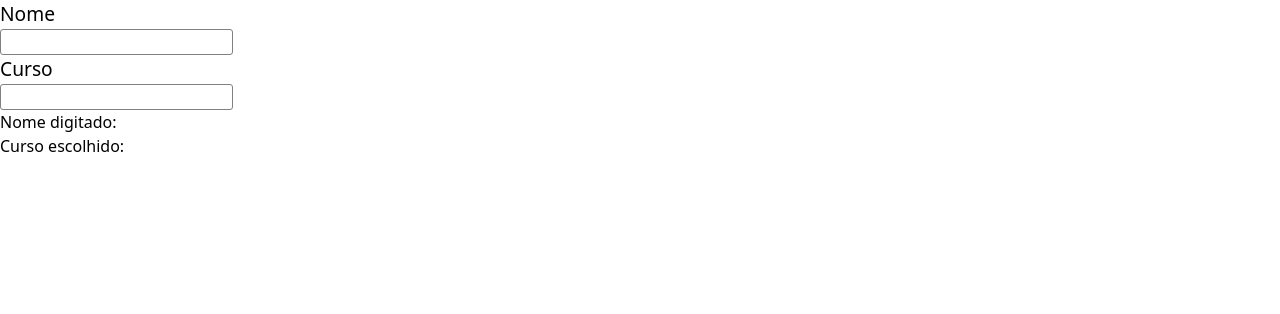
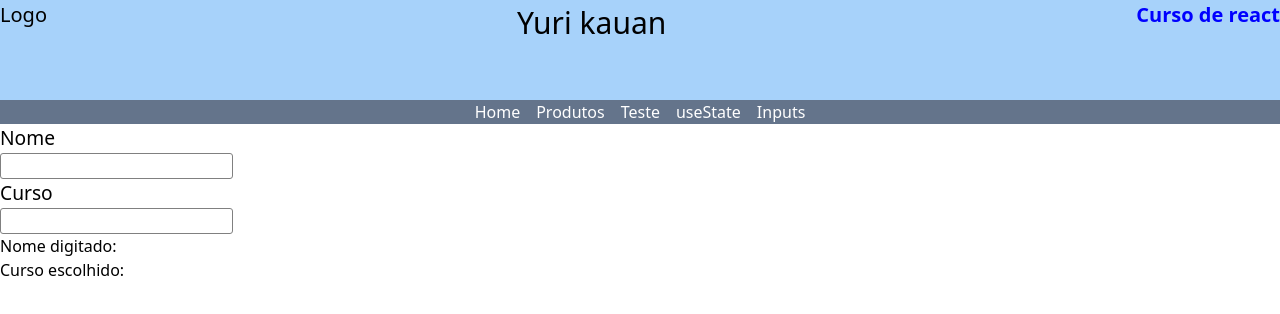
Before and after one commit to YuriKauan10/EstudoDeReact, a Next.js app: page /inputs/inputs in a window 1280 px wide. Shown: the top 314 px of the page. Built offline with nearby package versions, Linux system fonts and the light colour scheme.

Commit message:
chore: adição do topo em todas telas com botão pra navegar

```diff
--- a/pages/components/DisplayState.tsx
+++ b/pages/components/DisplayState.tsx
@@ -1,3 +1,5 @@
+import Topo from "./Topo"
+
 interface DisplayStateProps{
     valor: number,
     fvalor: any,
--- a/pages/inputs/inputs.tsx
+++ b/pages/inputs/inputs.tsx
@@ -1,11 +1,12 @@
 import { useState } from "react"
-
+import Topo from "../components/Topo"
 
 export default function Inputs(){
     const [nome, setNome] = useState<string>("")
     const [curso, setCurso] = useState<string>("")
     return (
         <div>
+            <Topo/>
             <div className="campoForm">
                 <label htmlFor="nome">Nome</label>
                 <input type="text" name="nome" value={nome} onChange={(evt) => setNome(evt.target.value)}/>
--- a/pages/useState/usestate.tsx
+++ b/pages/useState/usestate.tsx
@@ -1,11 +1,13 @@
 import { useState } from "react"
 import DisplayState from "../components/DisplayState"
+import Topo from "../components/Topo"
 
 export default function Usestate(){
     const [count, setCount] = useState<number>(0)
 
     return (
         <div>
+            <Topo/>
             usestate
             <DisplayState valor={count} fvalor = {setCount}></DisplayState>
         </div>
```
